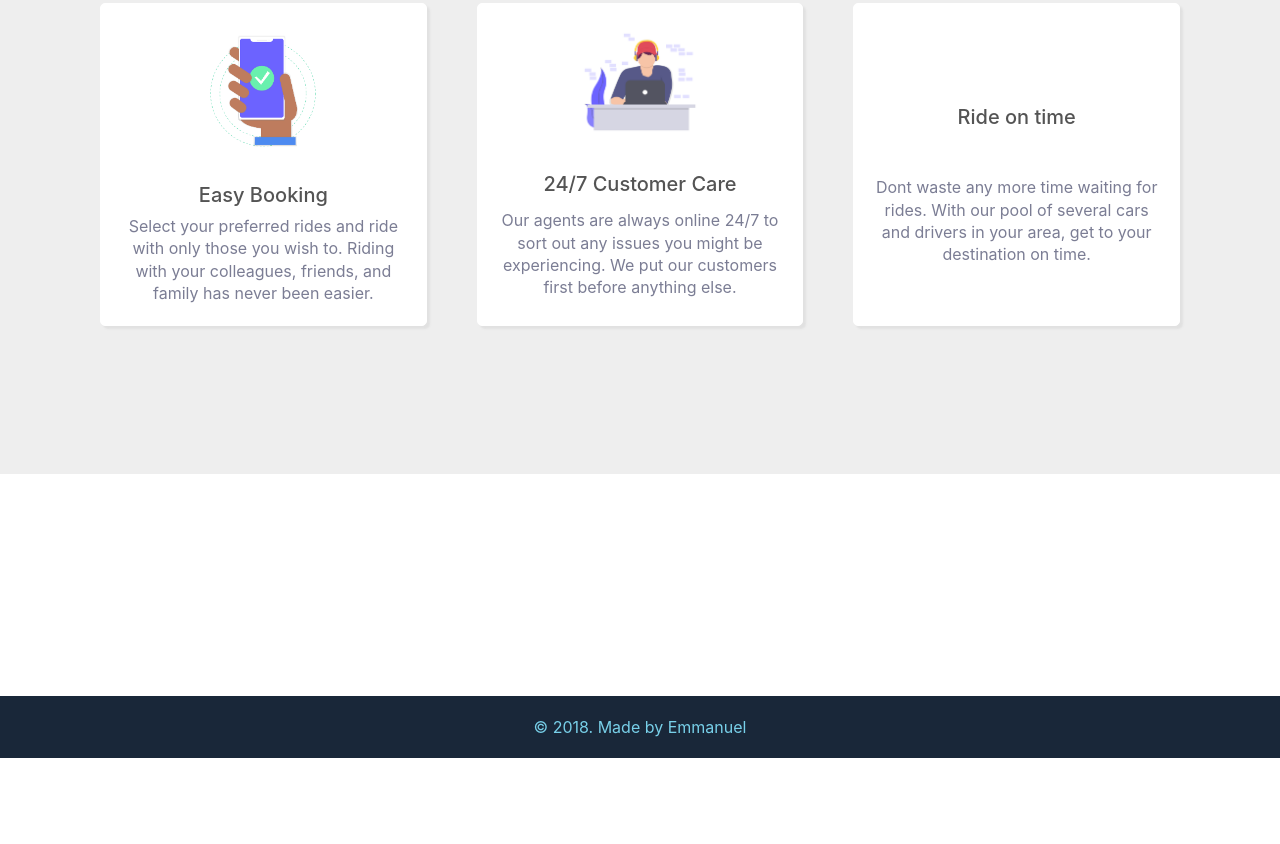
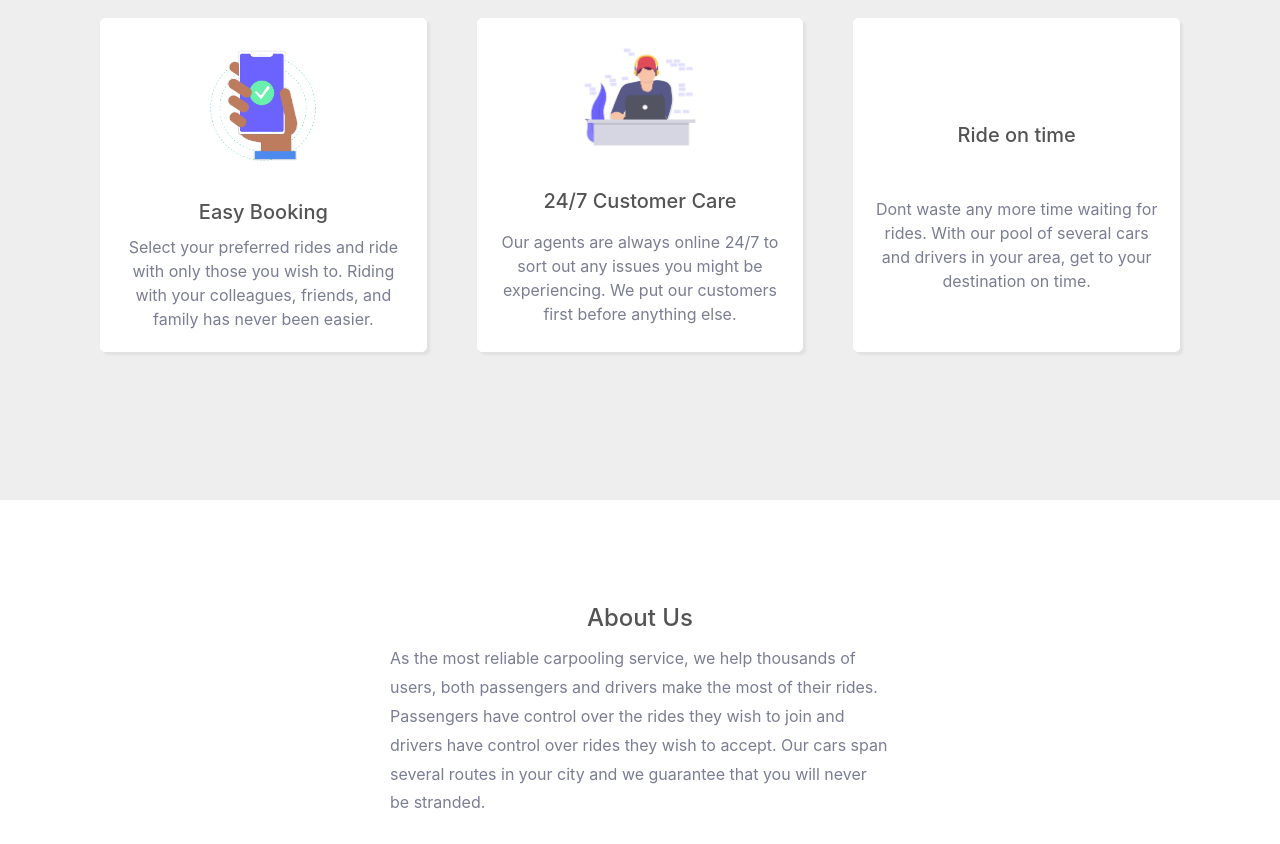
Before and after one commit to emmaadesile/Ride-My-Way, a plain HTML site: page UI/index.html in a window 1280 px wide. Shown: the part 1176-2020 px from the top of the page. Before the commit the page ends 1934 px from the top, so only its background shows below. Drawn offline with Linux system fonts and the light colour scheme.

Commit message:
feat(Homepage) add "About section" to homepage:
- add the about section of the homepage
- centralise the about page
- add padding to the about section

[Delivers #158625672]

```diff
--- a/UI/index.html
+++ b/UI/index.html
@@ -97,9 +97,13 @@
     </section>
 
     <section class="about">
-      <img src="" alt="" class="about__mockup">
       <div class="about__details">
-
+        <h4 class="text-center">About Us</h4>
+        <p>
+          As the most reliable carpooling service, we help thousands of users, both passengers and drivers make the most of their rides.
+          Passengers have control over the rides they wish to join and drivers have control over rides they wish to accept.
+          Our cars span several routes in your city and we guarantee that you will never be stranded.
+        </p>
       </div>
     </section>
 
--- a/UI/styles/style.css
+++ b/UI/styles/style.css
@@ -50,7 +50,7 @@ h6 {
   margin-bottom: 0.5rem;
   font-family: inherit;
   font-weight: 500;
-  line-height: 1.2;
+  line-height: 1.5;
   color: rgb(84, 84, 84);
 }
 
@@ -78,6 +78,10 @@ h6 {
   font-size: 1rem;
 }
 
+p {
+  line-height: 1.5em;
+}
+
 img {
   max-width: 100%;
 }
@@ -94,12 +98,9 @@ ul {
 a {
   text-decoration: none;
 }
-
-textarea {
-}
 /* ========================================== End of Base Styles*/
 
-/* Utility classes */
+/* Utility classes ========================*/
 .text-center {
   text-align: center;
 }
@@ -112,6 +113,7 @@ textarea {
 .mt-1 {
   margin: 3em 0;
 }
+/* End of utility classes ================================*/
 
 /* Wrapper */
 .wrapper {
@@ -379,9 +381,20 @@ textarea {
   margin-bottom: 20px;
 }
 
+/* About */
+.about {
+  display: grid;
+  justify-items: center;
+}
+
+.about__details p {
+  max-width: 500px;
+  line-height: 1.8em;
+}
+
 /* Footer */
 .footer {
-  padding: 20px 0;
+  padding: 30px 0;
   text-align: center;
   background-color: rgb(25, 39, 57);
   color: rgb(120, 208, 233);
```
